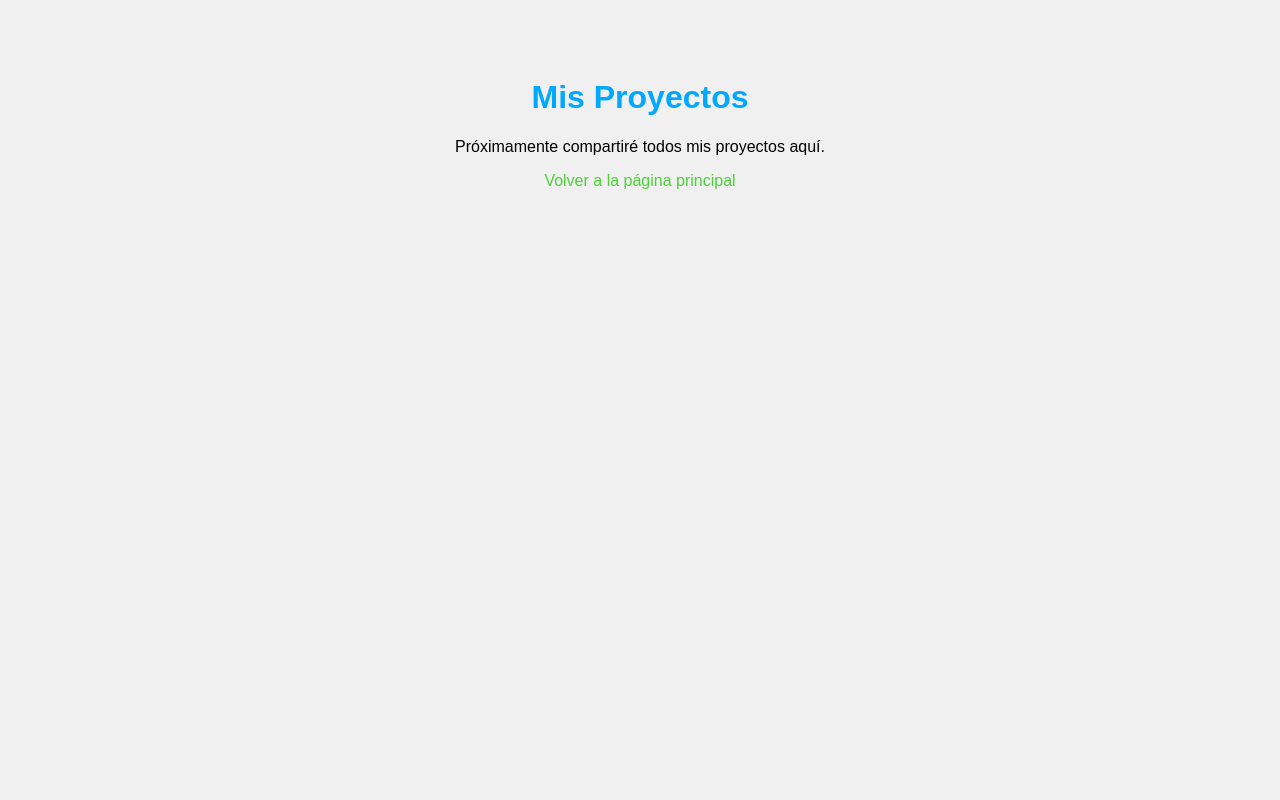
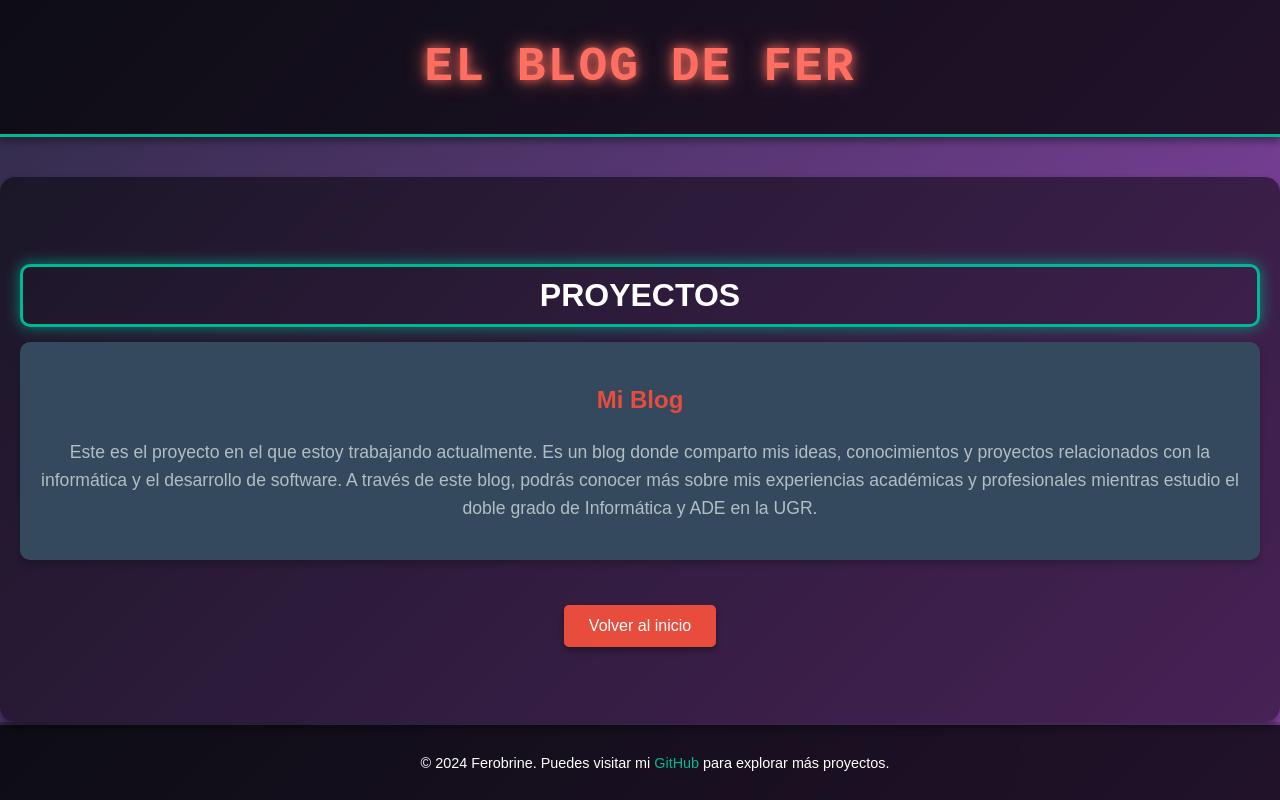
Before and after one commit to ferobrine/elblogdefer.github.io, a plain HTML site: page proyectos.html in a window 1280 px wide. Drawn offline with Linux system fonts and the light colour scheme.

Commit message:
mejora pryectos.html

```diff
--- a/proyectos.html
+++ b/proyectos.html
@@ -3,26 +3,144 @@
 <head>
     <meta charset="UTF-8">
     <meta name="viewport" content="width=device-width, initial-scale=1.0">
-    <title>Mis Proyectos</title>
+    <title>Proyectos | El Blog de Fer</title>
     <style>
+        /* Estilo global */
         body {
-            font-family: Arial, sans-serif;
+            font-family: 'Arial', sans-serif;
+            margin: 0;
+            padding: 0;
+            background: linear-gradient(135deg, #2e2b47, #8e44ad);
+            color: #fff;
             text-align: center;
-            padding: 50px;
-            background-color: #f0f0f0;
         }
-        h1 {
-            color: #00a8ff;
+
+        header {
+            background-color: rgba(0, 0, 0, 0.7);
+            padding: 40px;
+            box-shadow: 0 4px 8px rgba(0, 0, 0, 0.4);
+            border-bottom: 3px solid #00b894;
         }
-        a {
+
+        header h1 {
+            font-size: 3rem;
+            margin: 0;
+            color: #00b894;
+            text-transform: uppercase;
+            letter-spacing: 2px;
+        }
+
+        main {
+            padding: 60px 20px;
+            background: rgba(0, 0, 0, 0.5);
+            border-radius: 15px;
+            box-shadow: 0 6px 10px rgba(0, 0, 0, 0.4);
+            margin-top: 40px;
+        }
+
+        main h2 {
+            font-size: 2rem;
+            color: #fff;
+            margin-bottom: 15px;
+            text-transform: uppercase;
+        }
+
+        .project-item {
+            background-color: #34495e;
+            border-radius: 10px;
+            padding: 20px;
+            margin: 15px 0;
+            box-shadow: 0 4px 6px rgba(0, 0, 0, 0.2);
+        }
+
+        .project-item h3 {
+            color: #e74c3c;
+            font-size: 1.5rem;
+        }
+
+        .project-item p {
+            font-size: 1.1rem;
+            color: #b2bec3;
+            line-height: 1.6;
+        }
+
+        .button-container {
+            margin-top: 30px;
+        }
+
+        .button-container a {
             text-decoration: none;
-            color: #4cd137;
+            background-color: #e74c3c;
+            color: #fff;
+            padding: 12px 25px;
+            margin: 15px;
+            font-size: 1rem;
+            border-radius: 5px;
+            display: inline-block;
+            transition: background-color 0.3s, transform 0.2s;
+            box-shadow: 0 4px 6px rgba(0, 0, 0, 0.3);
+        }
+
+        .button-container a:hover {
+            background-color: #d63031;
+            transform: translateY(-3px);
+        }
+
+        footer {
+            background-color: rgba(0, 0, 0, 0.7);
+            padding: 15px;
+            font-size: 0.9rem;
+            position: fixed;
+            bottom: 0;
+            width: 100%;
+            text-align: center;
+        }
+
+        footer a {
+            color: #00b894;
+            text-decoration: none;
+        }
+
+        footer a:hover {
+            text-decoration: underline;
+        }
+
+        /* Estilo para un toque retro */
+        .retro-wave {
+            font-family: 'Courier New', Courier, monospace;
+            color: #ff6f61;
+            text-shadow: 0 0 10px rgba(255, 111, 97, 0.8), 0 0 20px rgba(255, 111, 97, 0.8);
+        }
+
+        .neon-border {
+            border: 3px solid #00b894;
+            padding: 10px;
+            border-radius: 10px;
+            box-shadow: 0 0 15px rgba(0, 184, 148, 0.7);
         }
     </style>
 </head>
 <body>
-    <h1>Mis Proyectos</h1>
-    <p>Próximamente compartiré todos mis proyectos aquí.</p>
-    <a href="index.html">Volver a la página principal</a>
+    <header>
+        <h1 class="retro-wave">El Blog de Fer</h1>
+    </header>
+    <main>
+        <h2 class="neon-border">Proyectos</h2>
+
+        <!-- Proyecto: Mi Blog -->
+        <div class="project-item">
+            <h3>Mi Blog</h3>
+            <p>Este es el proyecto en el que estoy trabajando actualmente. Es un blog donde comparto mis ideas, conocimientos y proyectos relacionados con la informática y el desarrollo de software. A través de este blog, podrás conocer más sobre mis experiencias académicas y profesionales mientras estudio el doble grado de Informática y ADE en la UGR.</p>
+        </div>
+
+        <div class="button-container">
+            <a href="index.html">Volver al inicio</a>
+        </div>
+    </main>
+    <footer>
+        <p>
+            &copy; 2024 Ferobrine. Puedes visitar mi <a href="https://github.com/ferobrine" target="_blank">GitHub</a> para explorar más proyectos.
+        </p>
+    </footer>
 </body>
 </html>
```
